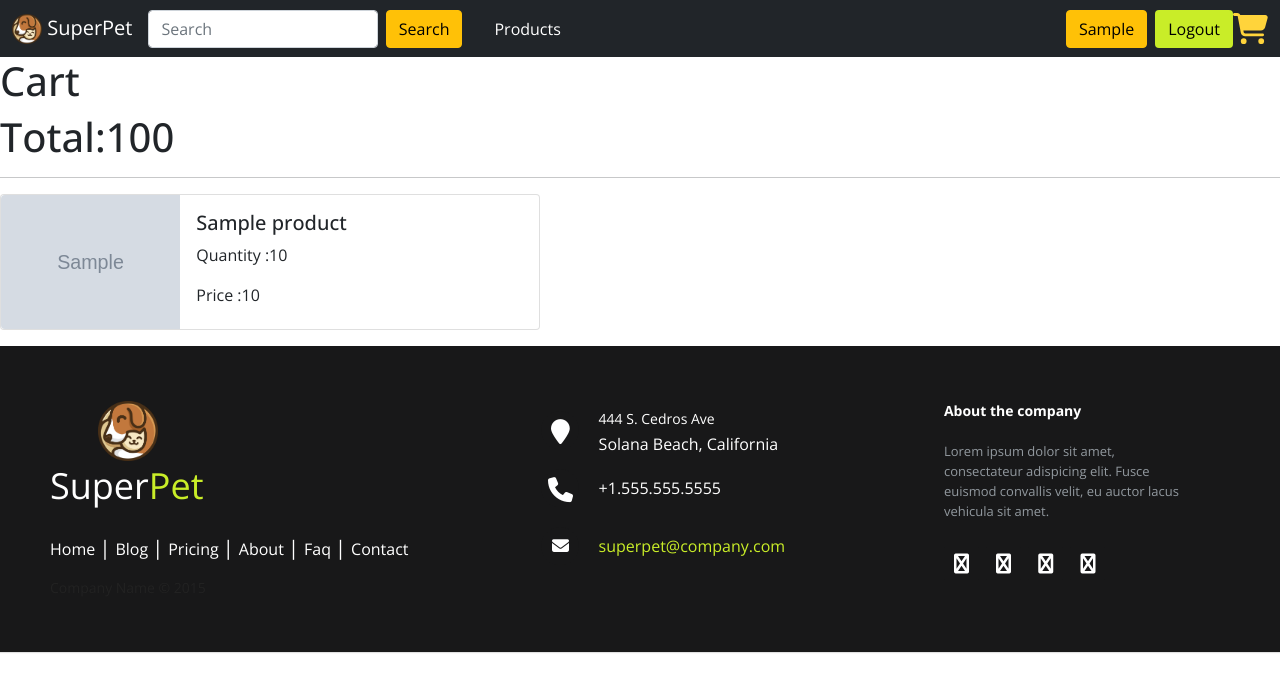
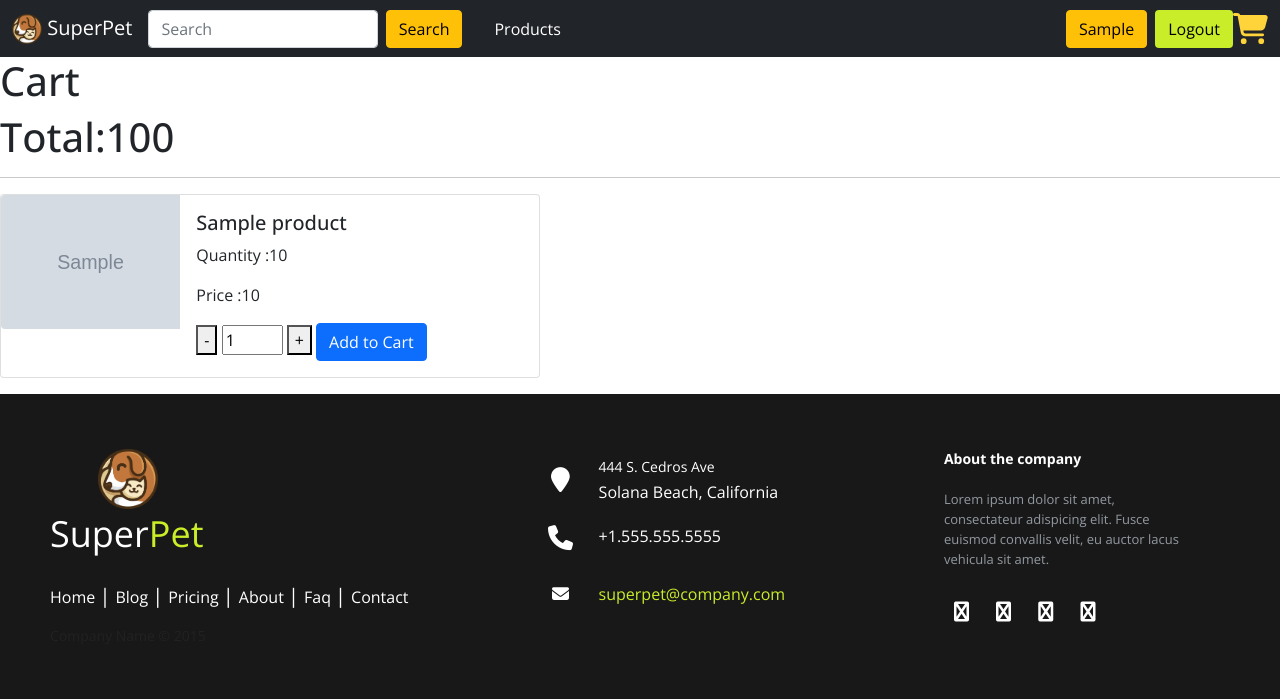
Before and after one commit to Priya-Vibhute/A418-Django, a Django app: page /cart/ in a window 1280 px wide. Shown: the top 699 px of the page. Run offline with Django 5.2, Linux system fonts and the light colour scheme; a user stored in the database is signed in; tables that the repository leaves empty hold one stand-in row (values such as "Sample post"); grey boxes marked "Sample" are stand-in pictures; some libraries are stand-ins or nearby versions.

Commit message:
11-05-2024

```diff
--- a/superpet/cart/templates/cart.html
+++ b/superpet/cart/templates/cart.html
@@ -17,6 +17,19 @@
                                  <h5 class="card-title">{{cartitem.products.product_name}}</h5>
                                  <p class="card-text">Quantity :{{cartitem.quantity}}</p>
                                   <p class="card-text">Price :{{cartitem.products.product_price}}</p>
+
+<form action="{% url 'add-to-cart' p.id %}">
+
+          <button type="button" onclick="updateQuantity(-1,{{p.id}})">-</button>
+
+          <input type="number" name="quantity" id="quantity{{p.id}}" value="1" min="1" max="10">
+
+          <button type="button" onclick="updateQuantity(1,{{p.id}})">+</button>
+
+          <input class="btn btn-primary" type="submit" value="Add to Cart">
+
+        </form>
+
                                </div>
                              </div>
                            </div>
```
